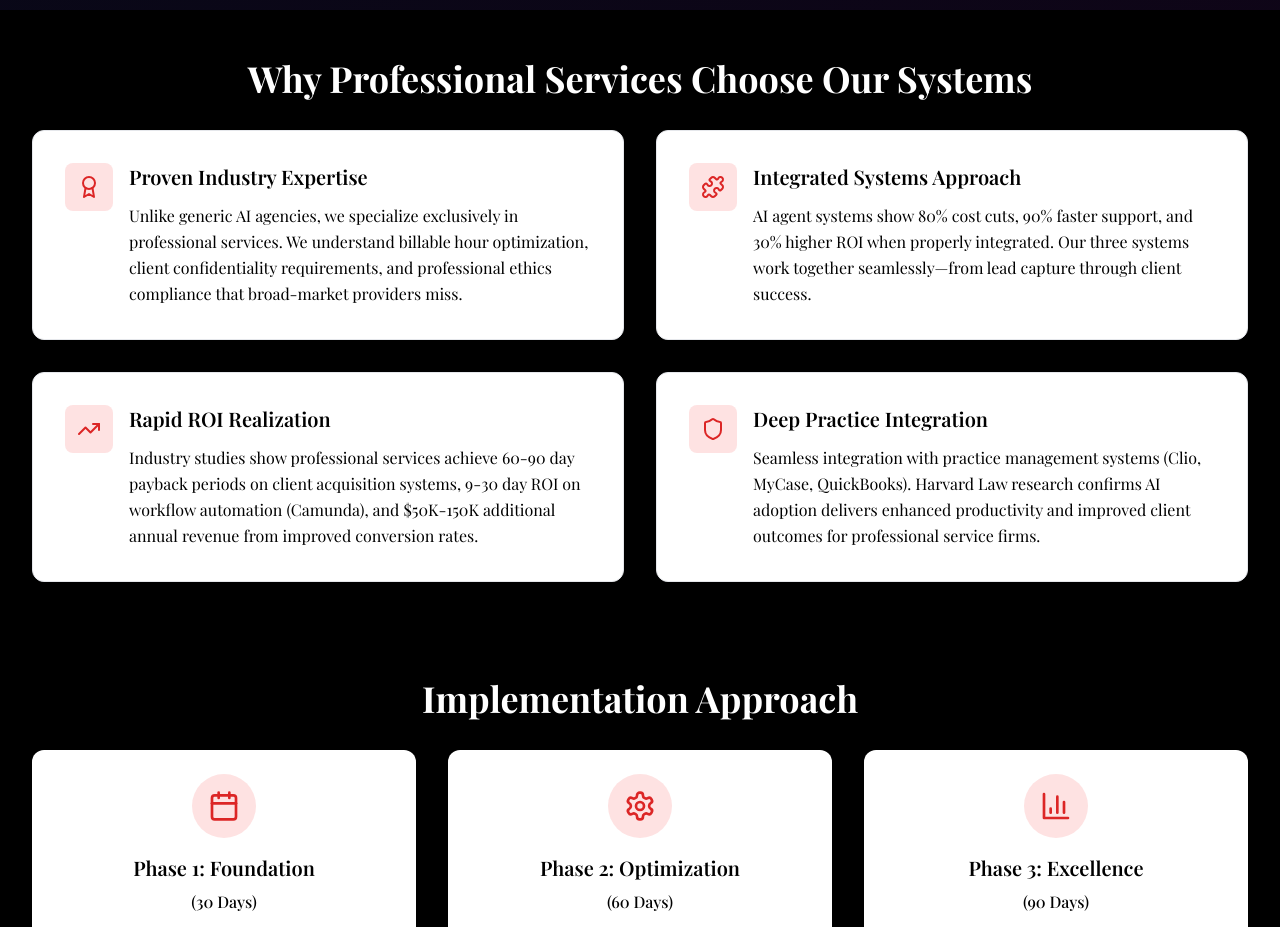
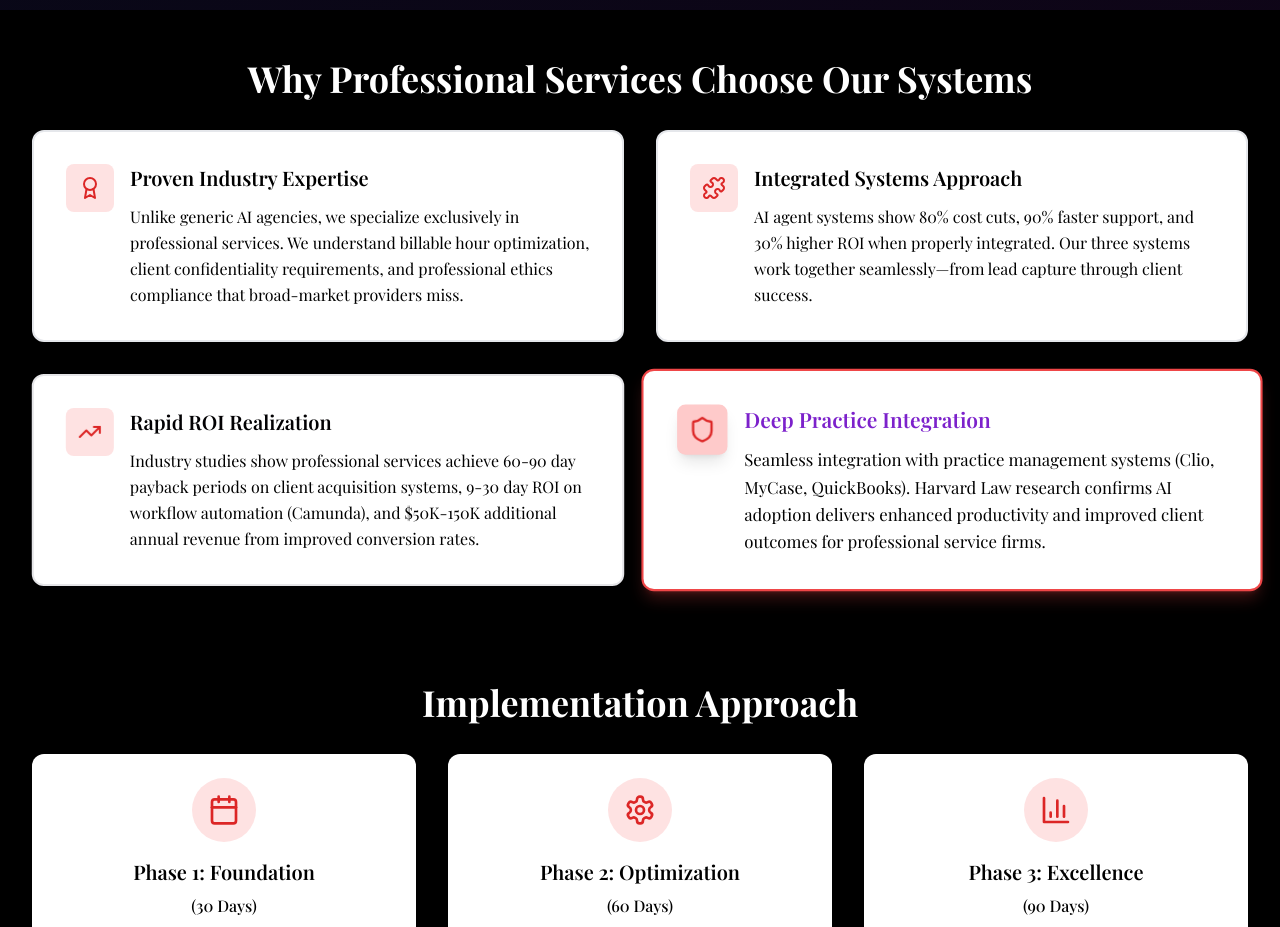
Before and after one commit to bolaServico/Servicobola, a React (Vite) app: page / in a window 1280 px wide. Shown: the part 1620-2547 px from the top of the page. Built offline with nearby package versions, Linux system fonts and the light colour scheme.

Commit message:
Add rotational highlighting to WhyChooseSection

```diff
--- a/src/components/WhyChooseSection.tsx
+++ b/src/components/WhyChooseSection.tsx
@@ -1,4 +1,4 @@
-import React from 'react';
+import React, { useState, useEffect } from 'react';
 import { Award, Puzzle, TrendingUp, Shield } from 'lucide-react';
 
 interface WhyChooseSectionProps {
@@ -6,6 +6,19 @@ interface WhyChooseSectionProps {
 }
 
 const WhyChooseSection: React.FC<WhyChooseSectionProps> = ({ isDarkMode }) => {
+  const [highlightedIndex, setHighlightedIndex] = useState(0);
+
+  // Rotational highlighting order: top-right (1), top-left (0), bottom-left (2), bottom-right (3)
+  const highlightOrder = [1, 0, 2, 3];
+
+  useEffect(() => {
+    const interval = setInterval(() => {
+      setHighlightedIndex((prev) => (prev + 1) % highlightOrder.length);
+    }, 2000); // Change highlight every 2 seconds
+
+    return () => clearInterval(interval);
+  }, []);
+
   const reasons = [
     {
       icon: Award,
@@ -40,23 +53,43 @@ const WhyChooseSection: React.FC<WhyChooseSectionProps> = ({ isDarkMode }) => {
 
         <div className="grid grid-cols-1 md:grid-cols-2 gap-8">
           {reasons.map((reason, index) => (
-            <div key={index} className={`p-8 rounded-xl transition-all duration-300 hover:shadow-lg hover:scale-105 group ${
+            <div key={index} className={`p-8 rounded-xl transition-all duration-500 hover:shadow-lg hover:scale-105 group ${
               isDarkMode
-                ? 'bg-white hover:bg-gray-50 border border-gray-200 hover:border-purple-500/50'
-                : 'bg-white hover:shadow-xl border border-gray-200'
+                ? `bg-white hover:bg-gray-50 border-2 ${
+                    highlightOrder[highlightedIndex] === index
+                      ? 'border-purple-500 shadow-lg shadow-purple-500/25 scale-105'
+                      : 'border-gray-200 hover:border-purple-500/50'
+                  }`
+                : `bg-white hover:shadow-xl border-2 ${
+                    highlightOrder[highlightedIndex] === index
+                      ? 'border-red-500 shadow-lg shadow-red-500/25 scale-105'
+                      : 'border-gray-200'
+                  }`
             }`}>
               <div className="flex items-start space-x-4">
-                <div className={`flex-shrink-0 w-12 h-12 rounded-lg flex items-center justify-center transition-all duration-300 ${
+                <div className={`flex-shrink-0 w-12 h-12 rounded-lg flex items-center justify-center transition-all duration-500 ${
                   isDarkMode
-                    ? 'bg-gradient-to-br from-purple-600 to-blue-600 group-hover:from-purple-500 group-hover:to-blue-500'
-                    : 'bg-red-100 group-hover:bg-red-200'
+                    ? `${
+                        highlightOrder[highlightedIndex] === index
+                          ? 'bg-gradient-to-br from-purple-500 to-blue-500 shadow-lg'
+                          : 'bg-gradient-to-br from-purple-600 to-blue-600 group-hover:from-purple-500 group-hover:to-blue-500'
+                      }`
+                    : `${
+                        highlightOrder[highlightedIndex] === index
+                          ? 'bg-red-200 shadow-lg'
+                          : 'bg-red-100 group-hover:bg-red-200'
+                      }`
                 }`}>
-                  <reason.icon className={`w-6 h-6 transition-colors duration-300 ${
+                  <reason.icon className={`w-6 h-6 transition-all duration-500 ${
                     isDarkMode ? 'text-white' : 'text-red-600'
+                  } ${
+                    highlightOrder[highlightedIndex] === index ? 'scale-110' : ''
                   }`} />
                 </div>
                 <div>
-                  <h3 className="text-xl font-semibold mb-3 text-black">{reason.title}</h3>
+                  <h3 className={`text-xl font-semibold mb-3 text-black transition-all duration-500 ${
+                    highlightOrder[highlightedIndex] === index ? 'text-purple-700' : ''
+                  }`}>{reason.title}</h3>
                   <p className="leading-relaxed text-black">{reason.description}</p>
                 </div>
               </div>
```
